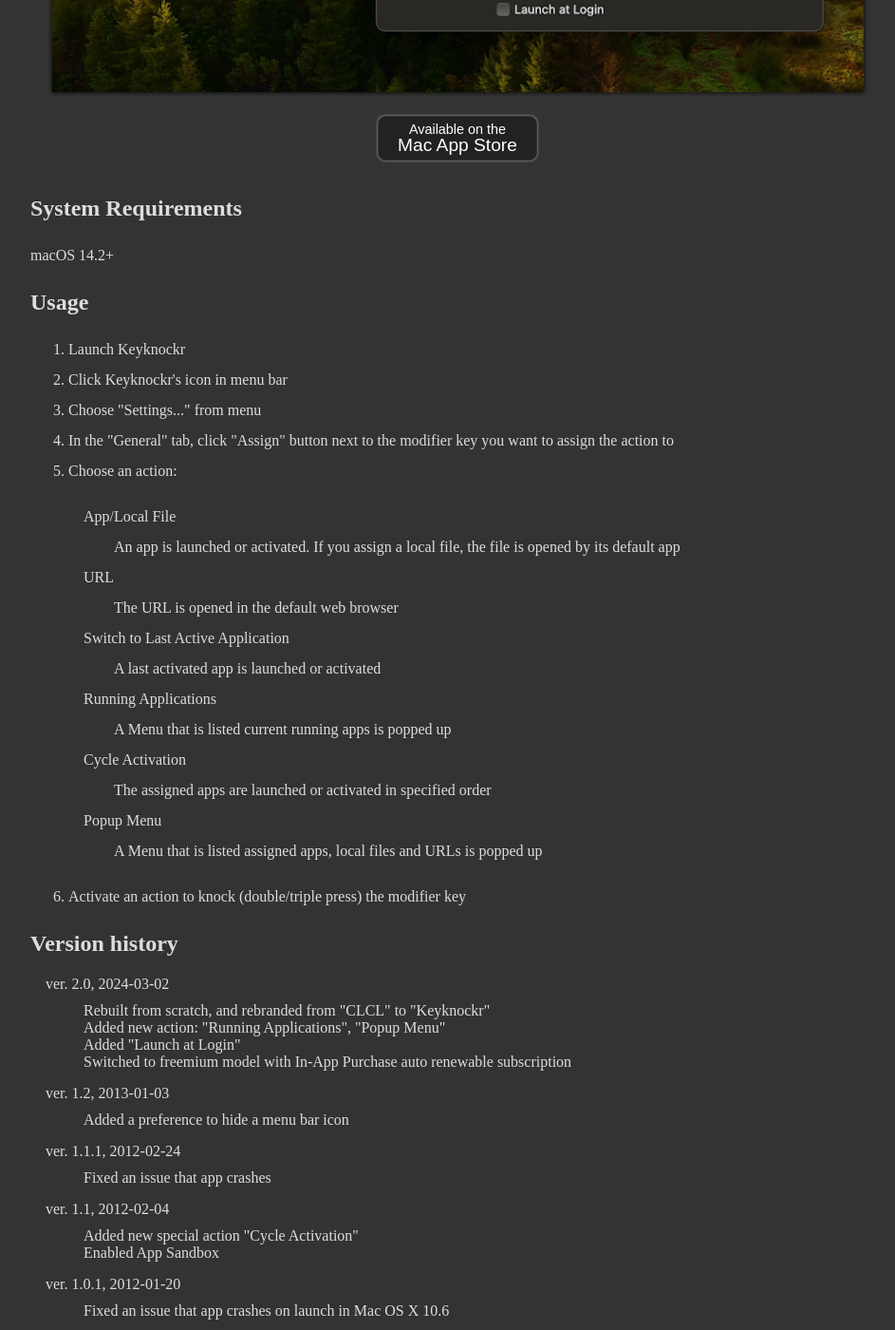
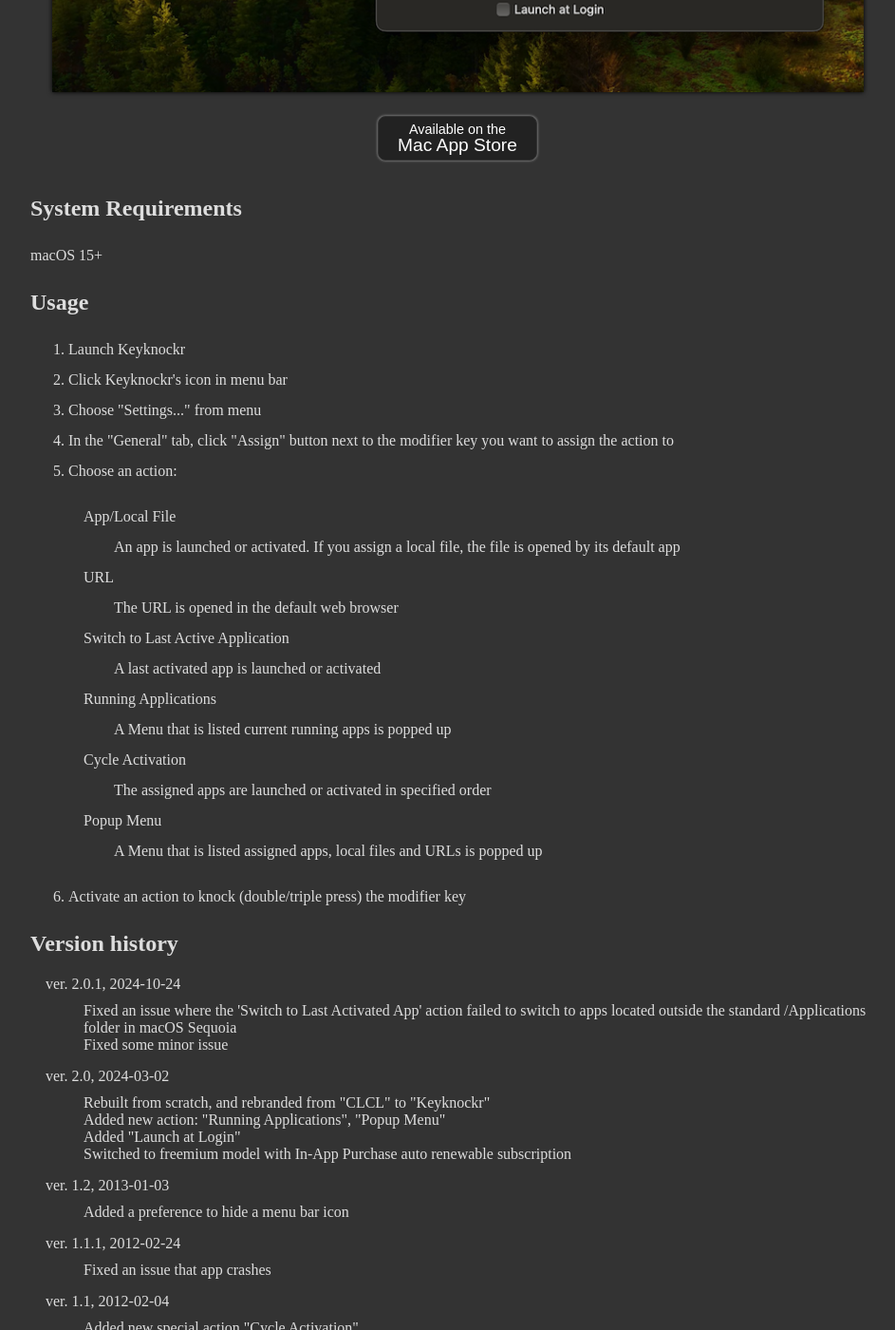
Before and after one commit to GenjiApp/genjiapp.github.io, a Jekyll site: the page built from mac/keyknockr/index_en.html, in a window 1280 px wide and 1400 px high, scrolled down 957 px. Shown: the whole window at 95% size, without its empty margins (158-1101 px from the left). Built offline with Jekyll 4.4.1, drawn with Linux system fonts in a browser that asks for light colours.

Commit message:
new release Keyknockr v2.0.1

```diff
--- a/mac/keyknockr/index.html
+++ b/mac/keyknockr/index.html
@@ -19,7 +19,7 @@
 </ul>
 
 <h2>システム要件</h2>
-<p>macOS 14.2+</p>
+<p>macOS 15+</p>
 
 <h2>使用方法</h2>
 <ol>
@@ -55,6 +55,10 @@
 
 <h2>ヴァージョン履歴</h2>
 <dl>
+  <dt>ver. 2.0.1, 2024年10月24日</dt>
+  <dd>macOS 15 Sequoia環境において、「直前のアプリケーションに切り替え」アクション使用時に、標準的な「/Applications」フォルダ以外にあるアプリケーションへの切り替えができない問題を修正</dd>
+  <dd>軽微な問題を修正</dd>
+
   <dt>ver. 2.0, 2024年3月2日</dt>
   <dd>アプリケーションの全面リニューアルにより、名称を「CLCL」から「Keyknockr」に変更</dd>
   <dd>新しいアクション「起動中のアプリケーション」「ポップアップメニュー」を実装</dd>
--- a/mac/keyknockr/index_en.html
+++ b/mac/keyknockr/index_en.html
@@ -19,7 +19,7 @@
 </ul>
 
 <h2>System Requirements</h2>
-<p>macOS 14.2+</p>
+<p>macOS 15+</p>
 
 <h2>Usage</h2>
 <ol>
@@ -48,6 +48,10 @@
 
 <h2>Version history</h2>
 <dl>
+  <dt>ver. 2.0.1, 2024-10-24</dt>
+  <dd>Fixed an issue where the 'Switch to Last Activated App' action failed to switch to apps located outside the standard /Applications folder in macOS Sequoia</dd>
+  <dd>Fixed some minor issue</dd>
+
   <dt>ver. 2.0, 2024-03-02</dt>
   <dd>Rebuilt from scratch, and rebranded from &quot;CLCL&quot; to &quot;Keyknockr&quot;</dd>
   <dd>Added new action: &quot;Running Applications&quot;, &quot;Popup Menu&quot;</dd>
```
Also changed, not shown: _posts/2024-10-24-update-keyknockr-v2.0.1.md (added, +19 -0 lines).
